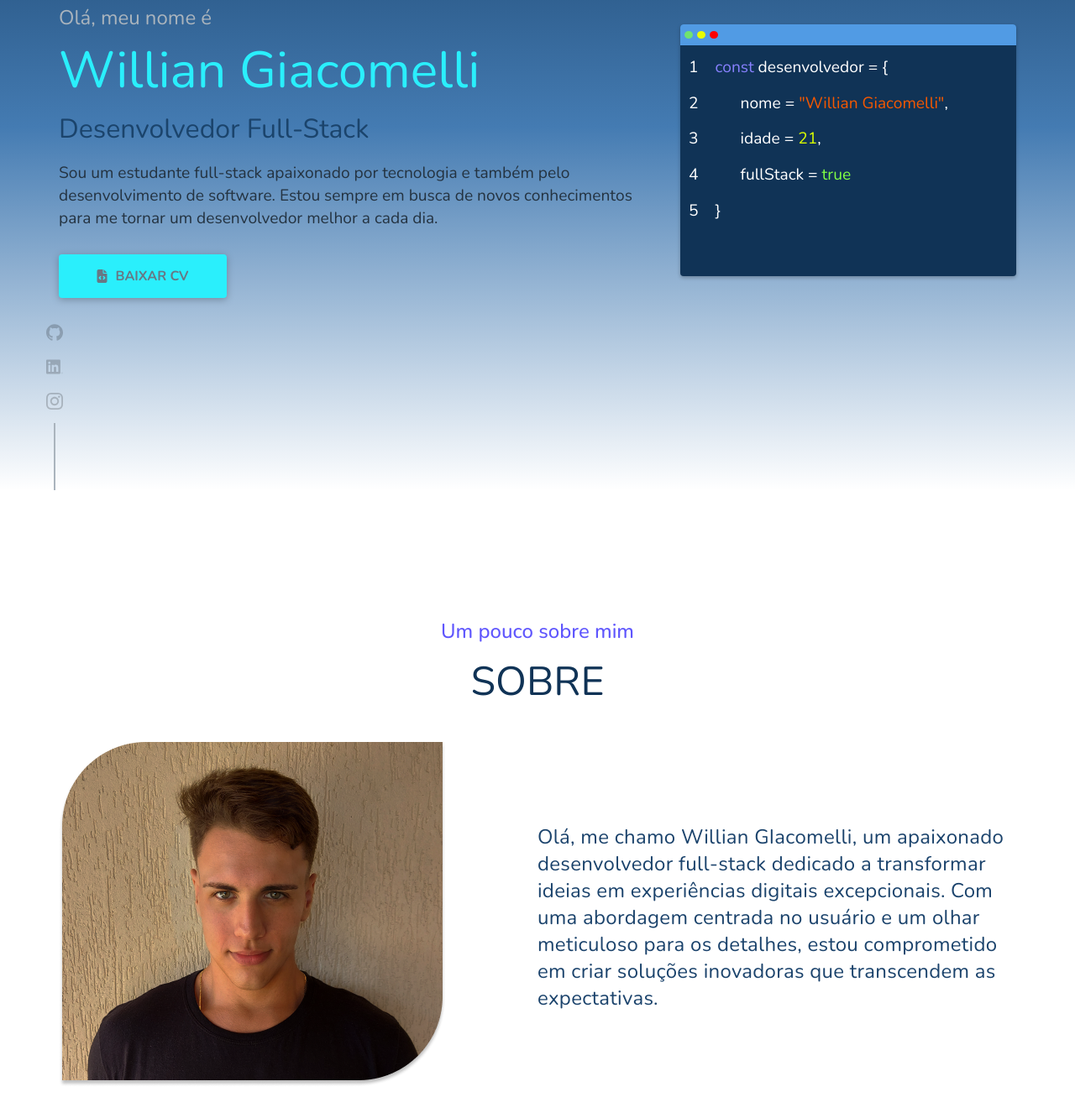
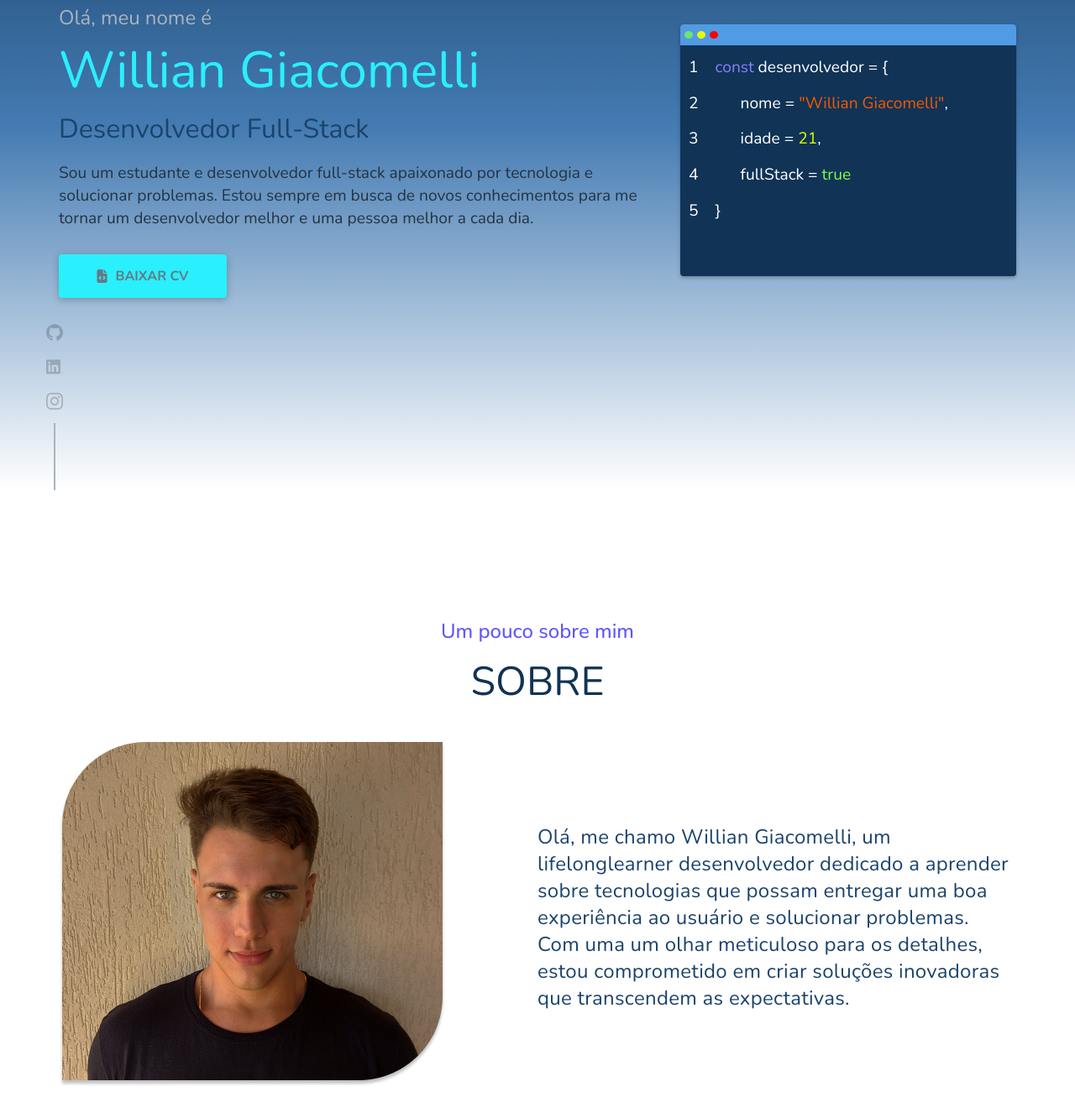
Before and after one commit to WillianGiacomelli/williangiacomelli.github.io, a plain HTML site: page index.html in a window 1280 px wide. Shown: the part 216-1548 px from the top of the page at 84% size. Drawn offline with nearby package versions, Linux system fonts and the light colour scheme.

Commit message:
fix: textos corrigidos

```diff
--- a/index.html
+++ b/index.html
@@ -49,7 +49,7 @@
           <h1 class="intro-nome">Willian Giacomelli</h1>
           <span class="intro-cargo">Desenvolvedor Full-Stack</span>
           <p class="intro-texto">
-            Sou um estudante full-stack apaixonado por tecnologia e também pelo desenvolvimento de software. Estou sempre em busca de novos conhecimentos para me tornar um desenvolvedor melhor a cada dia.
+            Sou um estudante e desenvolvedor full-stack apaixonado por tecnologia e solucionar problemas. Estou sempre em busca de novos conhecimentos para me tornar um desenvolvedor melhor e uma pessoa melhor a cada dia.
           </p>
           <a class="download-cv" download href="./assets/cv.pdf" target="_blank" rel="noopener noreferrer"><i class="fa-solid fa-file-code"></i> Baixar CV</a>
         </div>
@@ -93,7 +93,7 @@
         <img src="./assets/img/perfil.png" alt="Foto de perfil">
       </div>
       <p class="sobre-texto">
-        Olá, me chamo Willian GIacomelli, um apaixonado desenvolvedor full-stack dedicado a transformar ideias em experiências digitais excepcionais. Com uma abordagem centrada no usuário e um olhar meticuloso para os detalhes, estou comprometido em criar soluções inovadoras que transcendem as expectativas.
+        Olá, me chamo Willian Giacomelli, um lifelonglearner desenvolvedor dedicado a aprender sobre tecnologias que possam entregar uma boa experiência ao usuário e solucionar problemas. Com uma um olhar meticuloso para os detalhes, estou comprometido em criar soluções inovadoras que transcendem as expectativas.
       </p>
     </div>
   </main>
```
